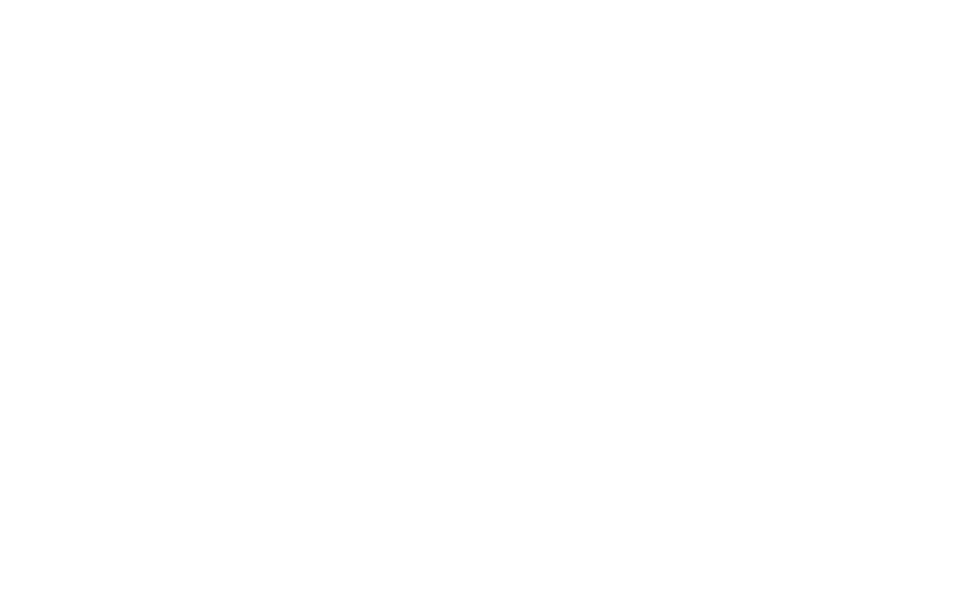
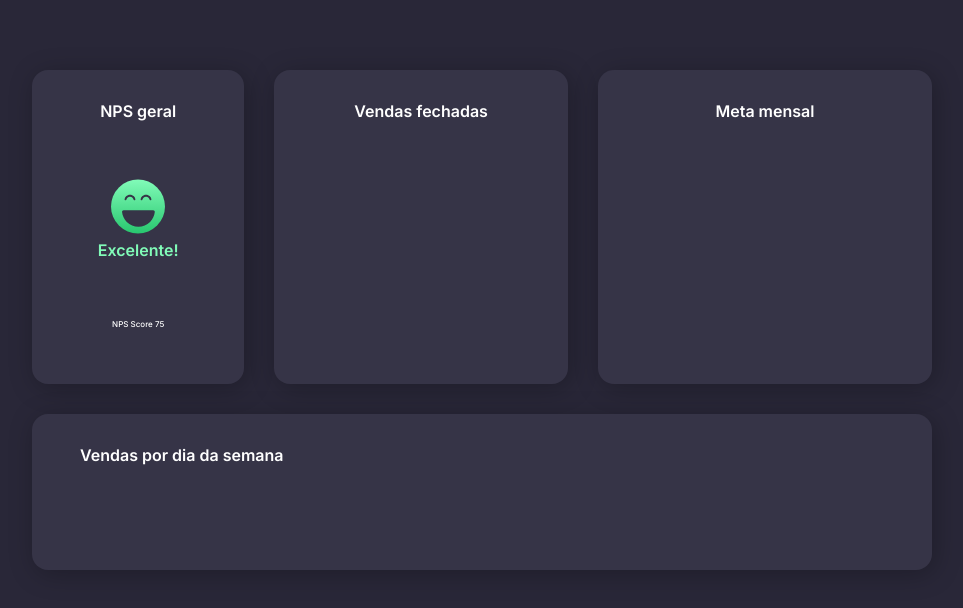
Before and after one commit to nathalia-84/dashboard, a plain HTML site: page index.html in a window 1280 px wide. Shown: the whole page, without its empty margins (158-1121 px from the left). Drawn offline with Linux system fonts and the light colour scheme.

Commit message:
Added files and some styles

```diff
--- a/index.html
+++ b/index.html
@@ -4,9 +4,50 @@
     <meta charset="UTF-8">
     <meta http-equiv="X-UA-Compatible" content="IE=edge">
     <meta name="viewport" content="width=device-width, initial-scale=1.0">
+    <link rel="stylesheet" href="styles.css">
     <title>Dashboard</title>
+    <link rel="preconnect" href="https://fonts.googleapis.com">
+    <link rel="preconnect" href="https://fonts.gstatic.com" crossorigin>
+    <link href="https://fonts.googleapis.com/css2?family=Inter:wght@400;500;600&display=swap" rel="stylesheet">
 </head>
 <body>
+    <div class="content grid">
+        <div class="top flex">
+            <div class="card right grid">
+                <h1 class="top--title">NPS geral</h1>
+                <div class="top--chart">
+                    <img src="assets/icon.svg" alt="happy emoji">
+                    <h1 class="top--secondary">Excelente!</h1>
+                </div>
+                <div class="top--info">
+                    <p>NPS Score 75</p>
+                </div>
+            </div>
+            <div class="card middle">
+                <h1 class="top--title">Vendas fechadas</h1>
+                <div class="top--chart">
 
+                </div>
+                <div class="top--info"></div>
+
+            </div>
+            <div class="card left">
+                <h1 class="top--title">Meta mensal</h1>
+                <div class="top--chart"></div>
+                <div class="top--info"></div>
+
+            </div>
+        </div>
+        <div class="bottom">
+            <div class="card week">
+                <div class="bottom--infos">
+                    <h1 class="bottom--title">Vendas por dia da semana</h1>
+                </div>
+                <div class="bottom-chart"></div>
+
+
+            </div>
+        </div>
+    </div>
 </body>
 </html>
--- /dev/null
+++ b/styles.css
@@ -0,0 +1,85 @@
+* {
+	margin: 0;
+	padding: 0;
+	box-sizing: border-box;
+	-webkit-font-smoothing: antialiased;
+	-moz-osx-font-smoothing: grayscale;
+}
+
+:root {
+	font-size: 62.5%; /* 1rem == 10px */
+}
+
+body {
+	font-size: 1.6rem;
+
+    font-family: 'Inter', sans-serif;
+    color: #FFFFFF;
+
+    background: #292738;
+}
+
+.content {
+    margin-top: 7rem;
+    margin-inline: auto;
+    width: 90rem;
+    height: 50rem;
+}
+
+.card {
+    padding: 2.9rem 4.8rem;
+    background: #363447;
+    box-shadow: 3px 4px 26px rgba(0, 0, 0, 0.25);
+    border-radius: 16px;
+}
+
+.grid {
+    display: grid;
+    gap: 3rem;
+}
+
+.flex {
+    display: flex;
+    gap: 3rem;
+}
+
+.right {
+    width: 25%;
+}
+
+.middle {
+    width: 35%;
+}
+
+.left {
+    width: 40%;
+}
+
+.week {
+    width: 100%;
+    height: 100%;
+}
+
+h1 {
+    font-weight: 600;
+    font-size: 1.6rem;
+    line-height: 160%;
+}
+
+p {
+    font-weight: 500;
+    font-size: .8rem;
+    line-height: 160%;
+}
+
+.top .card {
+    text-align: center;
+}
+
+.top--secondary {
+    color: #81FBB8;
+}
+
+.bottom--infos {
+    text-align: left;
+}
```
Also changed, not shown: assets/icon.svg (added).
